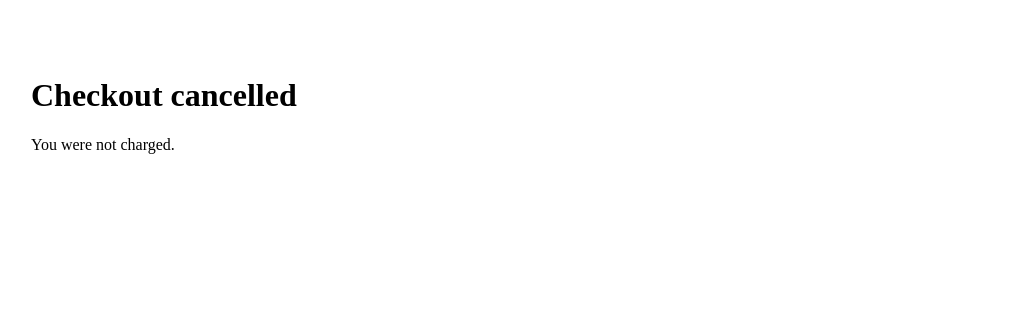
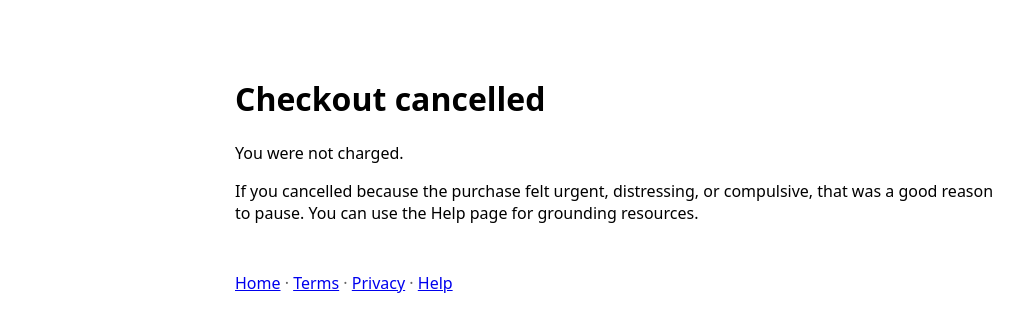
Before and after one commit to zaykamazuykama-wq/zaykamazuykama-wq-oracia-production-mvp, a Next.js app: page /cancel in a window 1280 px wide. Shown: the top 332 px of the page, without its empty margins (25-1048 px from the left). Built offline with nearby package versions, Linux system fonts and the light colour scheme.

Commit message:
Add safety framing to cancel page

```diff
--- a/app/cancel/page.tsx
+++ b/app/cancel/page.tsx
@@ -1,8 +1,12 @@
 export default function CancelPage() {
   return (
-    <main style={{ padding: 48 }}>
+    <main style={{ fontFamily: 'system-ui, sans-serif', padding: 48, maxWidth: 760, margin: '0 auto' }}>
       <h1>Checkout cancelled</h1>
       <p>You were not charged.</p>
+      <p>If you cancelled because the purchase felt urgent, distressing, or compulsive, that was a good reason to pause. You can use the Help page for grounding resources.</p>
+      <footer style={{ marginTop: 48, color: '#666' }}>
+        <a href="/">Home</a> · <a href="/terms">Terms</a> · <a href="/privacy">Privacy</a> · <a href="/help">Help</a>
+      </footer>
     </main>
   );
 }
```
